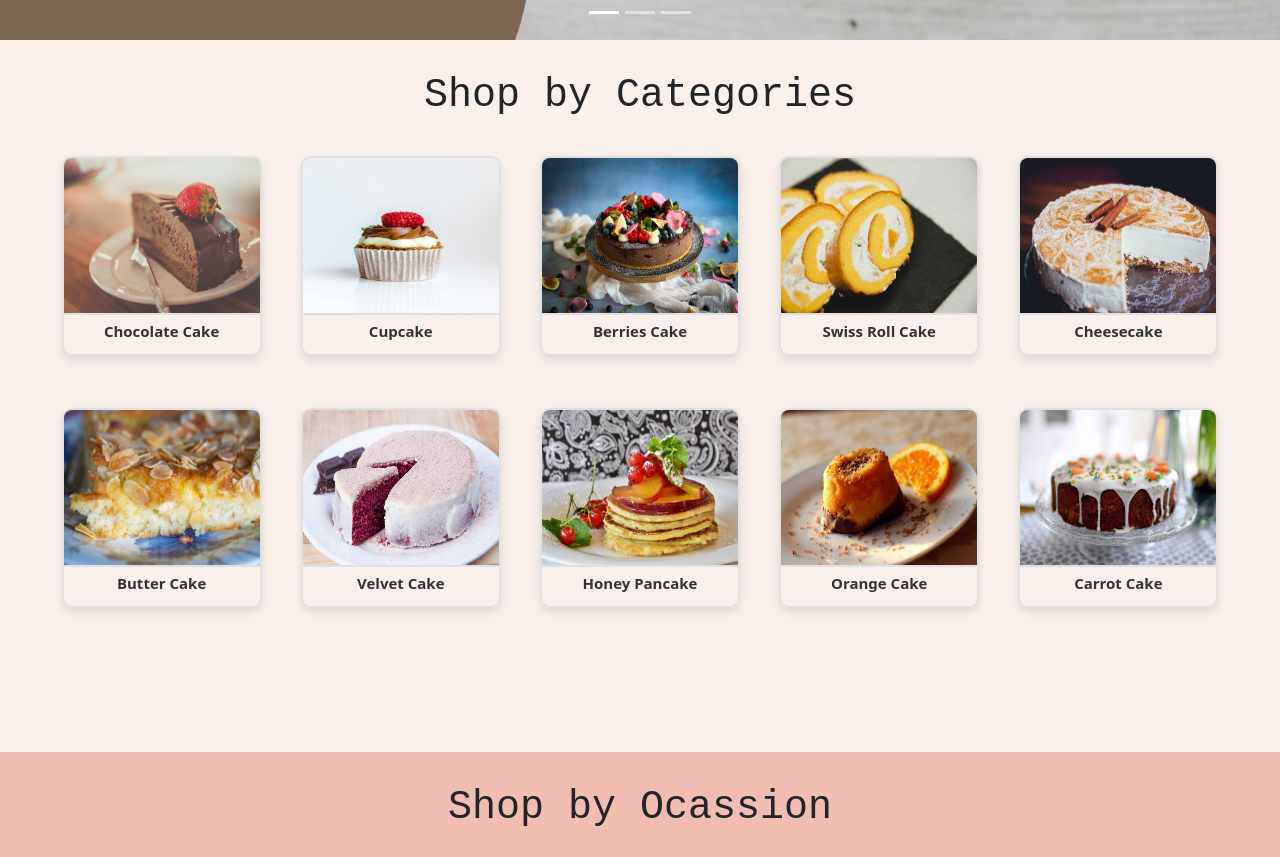
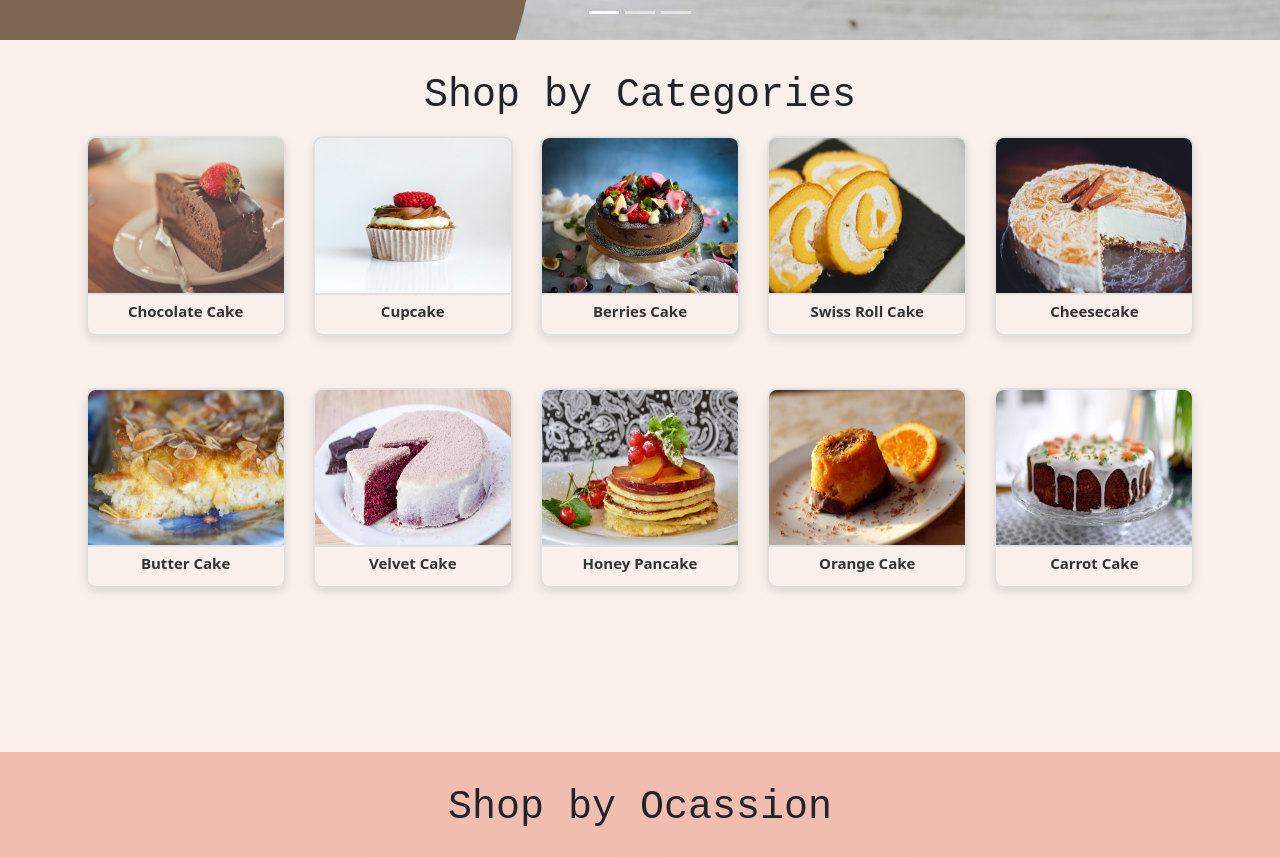
Before and after one commit to prerna-gurung/my-bakery, a React (Vite) app in the folder client/: page / in a window 1280 px wide. Shown: the part 760-1617 px from the top of the page. Built offline with nearby package versions, Linux system fonts and the light colour scheme.

Commit message:
Update home.css

```diff
--- a/client/src/styles/home.css
+++ b/client/src/styles/home.css
@@ -19,7 +19,7 @@
     justify-content: space-around;
     flex-wrap: wrap;
     gap: 20px;
-    padding: 20px;
+    padding:0 50px;
 }
 .cake-item {
     width: 200px;
```
